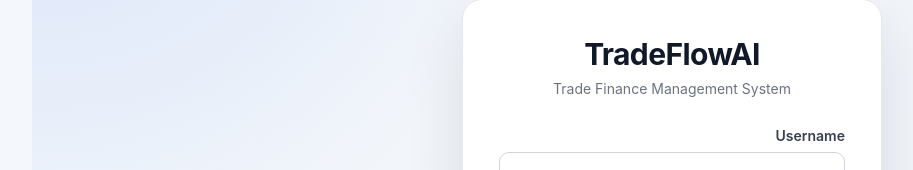
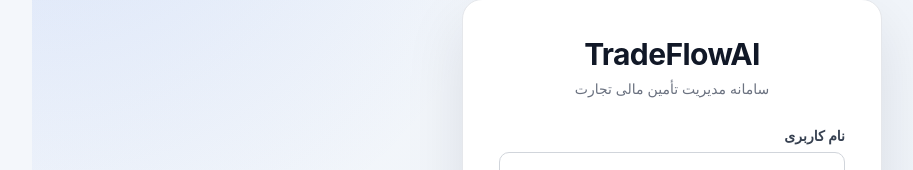
Before and after one commit to alireza2276/tradeflow-ai, a React app in the folder frontend/: page /login in a window 1280 px wide. Shown: the part 210-380 px from the top of the page, without its empty margins (166-1079 px from the left). Built offline with nearby package versions, Linux system fonts and the light colour scheme; no server answers; the HTML template or start-up script is replaced by a standard one.

Commit message:
feat: localize authentication and access pages

```diff
--- a/frontend/src/i18n.js
+++ b/frontend/src/i18n.js
@@ -713,6 +713,43 @@
         },
       },
 
+      login: {
+        title:
+          'TradeFlowAI',
+
+        subtitle:
+          'سامانه مدیریت تأمین مالی تجارت',
+
+        username:
+          'نام کاربری',
+
+        password:
+          'رمز عبور',
+
+        signIn:
+          'ورود',
+
+        signingIn:
+          'در حال ورود...',
+
+        loginFailed:
+          'ورود ناموفق بود.',
+      },
+
+      forbidden: {
+        title:
+          'دسترسی غیرمجاز',
+
+        message:
+          'شما مجوز دسترسی به این صفحه را ندارید.',
+
+        backToDashboard:
+          'بازگشت به داشبورد',
+
+        contactAdministrator:
+          'اگر به دسترسی بیشتری نیاز دارید، با مدیر سامانه تماس بگیرید.',
+      },
+
     },
   },
 
@@ -1426,6 +1463,43 @@
         },
       },
 
+      login: {
+        title:
+          'TradeFlowAI',
+
+        subtitle:
+          'Trade Finance Management System',
+
+        username:
+          'Username',
+
+        password:
+          'Password',
+
+        signIn:
+          'Sign in',
+
+        signingIn:
+          'Signing in...',
+
+        loginFailed:
+          'Login failed.',
+      },
+
+      forbidden: {
+        title:
+          'Access Denied',
+
+        message:
+          'You do not have permission to access this page.',
+
+        backToDashboard:
+          'Back to Dashboard',
+
+        contactAdministrator:
+          'Please contact your administrator if you need additional access.',
+      },
+
     },
   },
 }
--- a/frontend/src/pages/Forbidden.jsx
+++ b/frontend/src/pages/Forbidden.jsx
@@ -1,6 +1,10 @@
 import {
   Link,
 } from 'react-router-dom'
+
+import {
+  useTranslation,
+} from 'react-i18next'
 
 import {
   hasPermission,
@@ -10,6 +14,8 @@
 function Forbidden({
   user,
 }) {
+  const { t } = useTranslation()
+
   const canViewDashboard =
     hasPermission(
       user,
@@ -27,10 +33,12 @@
           403
         </span>
 
-        <h1>Access Denied</h1>
+        <h1>
+          {t('forbidden.title')}
+        </h1>
 
         <p>
-          You do not have permission to access this page.
+          {t('forbidden.message')}
         </p>
 
         {canViewDashboard ? (
@@ -38,11 +46,11 @@
             to="/"
             className="forbidden-link"
           >
-            Back to Dashboard
+            {t('forbidden.backToDashboard')}
           </Link>
         ) : (
           <p>
-            Please contact your administrator if you need additional access.
+            {t('forbidden.contactAdministrator')}
           </p>
         )}
       </div>
--- a/frontend/src/pages/Login.jsx
+++ b/frontend/src/pages/Login.jsx
@@ -7,20 +7,37 @@
 } from 'react-router-dom'
 
 import {
+  useTranslation,
+} from 'react-i18next'
+
+import {
   login,
 } from '../services/api'
 
 
 function Login({ onLogin }) {
   const navigate = useNavigate()
+  const { t } = useTranslation()
 
-  const [username, setUsername] = useState('')
-  const [password, setPassword] = useState('')
-  const [error, setError] = useState('')
-  const [isSubmitting, setIsSubmitting] = useState(false)
+  const [username, setUsername] =
+    useState('')
+
+  const [password, setPassword] =
+    useState('')
+
+  const [error, setError] =
+    useState('')
+
+  const [isSubmitting, setIsSubmitting] =
+    useState(false)
+
 
   async function handleSubmit(event) {
     event.preventDefault()
+
+    if (isSubmitting) {
+      return
+    }
 
     setError('')
     setIsSubmitting(true)
@@ -39,32 +56,37 @@
           replace: true,
         }
       )
-
     } catch (loginError) {
       setError(
         loginError.message ||
-        'Login failed.'
+        t('login.loginFailed')
       )
     } finally {
       setIsSubmitting(false)
     }
   }
 
+
   return (
     <div className="login-page">
       <div className="login-card">
         <div className="login-brand">
-          <h1>TradeFlowAI</h1>
+          <h1>
+            {t('login.title')}
+          </h1>
 
           <p>
-            Trade Finance Management System
+            {t('login.subtitle')}
           </p>
         </div>
 
-        <form onSubmit={handleSubmit}>
+        <form
+          onSubmit={handleSubmit}
+          noValidate
+        >
           <div className="form-group">
             <label htmlFor="username">
-              Username
+              {t('login.username')}
             </label>
 
             <input
@@ -81,9 +103,10 @@
             />
           </div>
 
+
           <div className="form-group">
             <label htmlFor="password">
-              Password
+              {t('login.password')}
             </label>
 
             <input
@@ -100,6 +123,7 @@
             />
           </div>
 
+
           {error && (
             <div
               className="form-error"
@@ -109,6 +133,7 @@
             </div>
           )}
 
+
           <button
             type="submit"
             className="login-button"
@@ -116,8 +141,8 @@
           >
             {
               isSubmitting
-                ? 'Signing in...'
-                : 'Sign in'
+                ? t('login.signingIn')
+                : t('login.signIn')
             }
           </button>
         </form>
```
